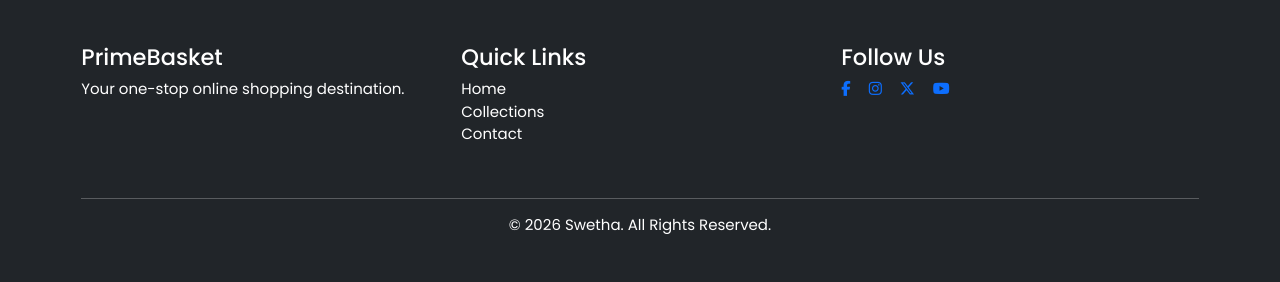
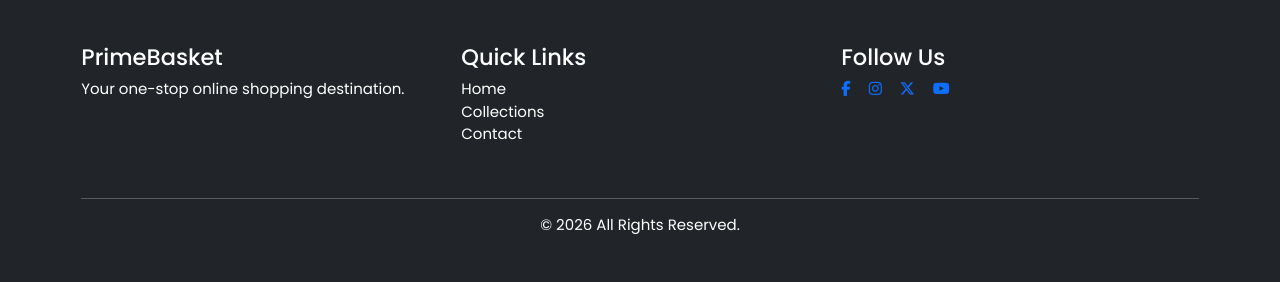
Before and after one commit to mswetha442/ecommerce, a Django app: page /cart/ in a window 1280 px wide. Shown: the part 750-1032 px from the top of the page. Run offline with Django 5.2, Linux system fonts and the light colour scheme; the visitor is signed in with stand-in values (Sample User, id 1); data that the repository does not hold is empty.

Commit message:
footer
footer

```diff
--- a/store/templates/store/inc/footer.html
+++ b/store/templates/store/inc/footer.html
@@ -52,7 +52,7 @@
         <!-- Copyright -->
         <div class="text-center">
             <p class="mb-0">
-                &copy; {% now "Y" %} Swetha. All Rights Reserved.
+                &copy; {% now "Y" %}  All Rights Reserved.
             </p>
         </div>
 
```
